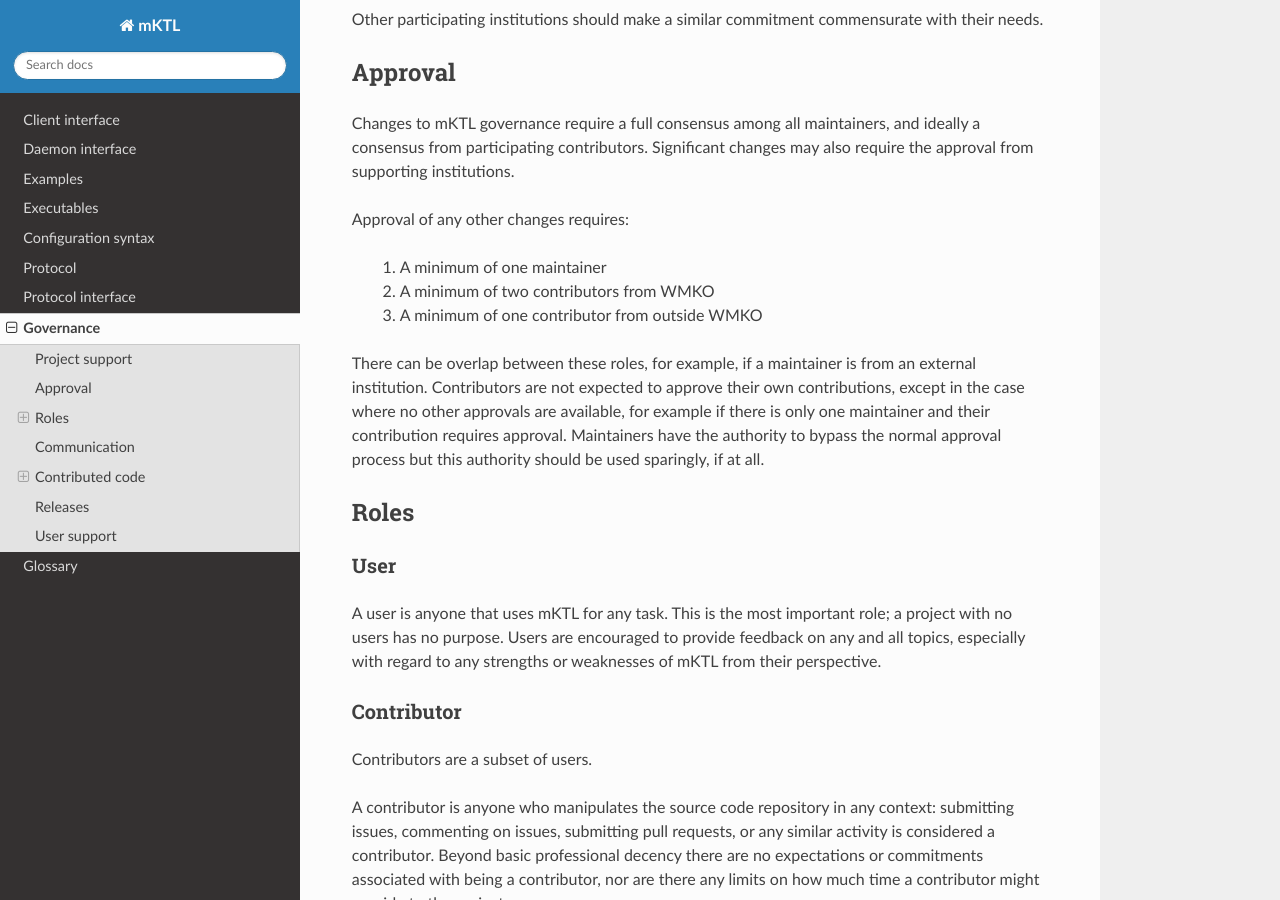
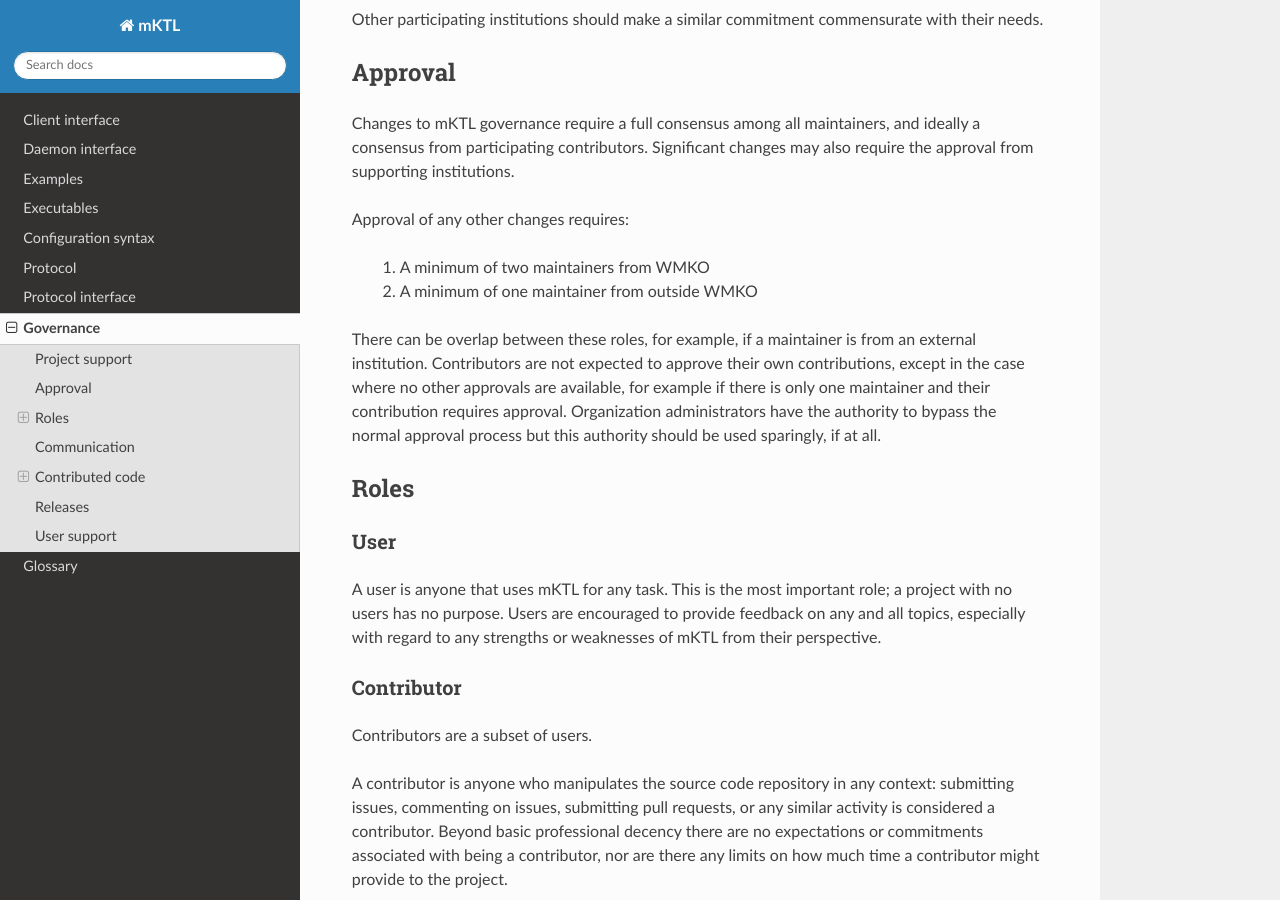
Before and after one commit to KeckObservatory/mKTL, a Sphinx documentation site: the page built from doc/governance.rst, in a window 1280 px wide and 900 px high, scrolled down 400 px. Built offline with Sphinx 7.4.7 and the Read the Docs theme 3.1.0, drawn with Linux system fonts in a browser that asks for light colours.

Commit message:
Change the approvals to require two maintainers from WMKO, and one maintainer from outside WMKO.

```diff
--- a/doc/governance.rst
+++ b/doc/governance.rst
@@ -29,16 +29,15 @@ may also require the approval from supporting institutions.
 
 Approval of any other changes requires:
 
-  #. A minimum of one maintainer
-  #. A minimum of two contributors from WMKO
-  #. A minimum of one contributor from outside WMKO
+  #. A minimum of two maintainers from WMKO
+  #. A minimum of one maintainer from outside WMKO
 
 There can be overlap between these roles, for example, if a maintainer is
 from an external institution. Contributors are not expected to approve their
 own contributions, except in the case where no other approvals are available,
 for example if there is only one maintainer and their contribution requires
-approval. Maintainers have the authority to bypass the normal approval process
-but this authority should be used sparingly, if at all.
+approval. Organization administrators have the authority to bypass the normal
+approval process but this authority should be used sparingly, if at all.
 
 
 Roles
```
